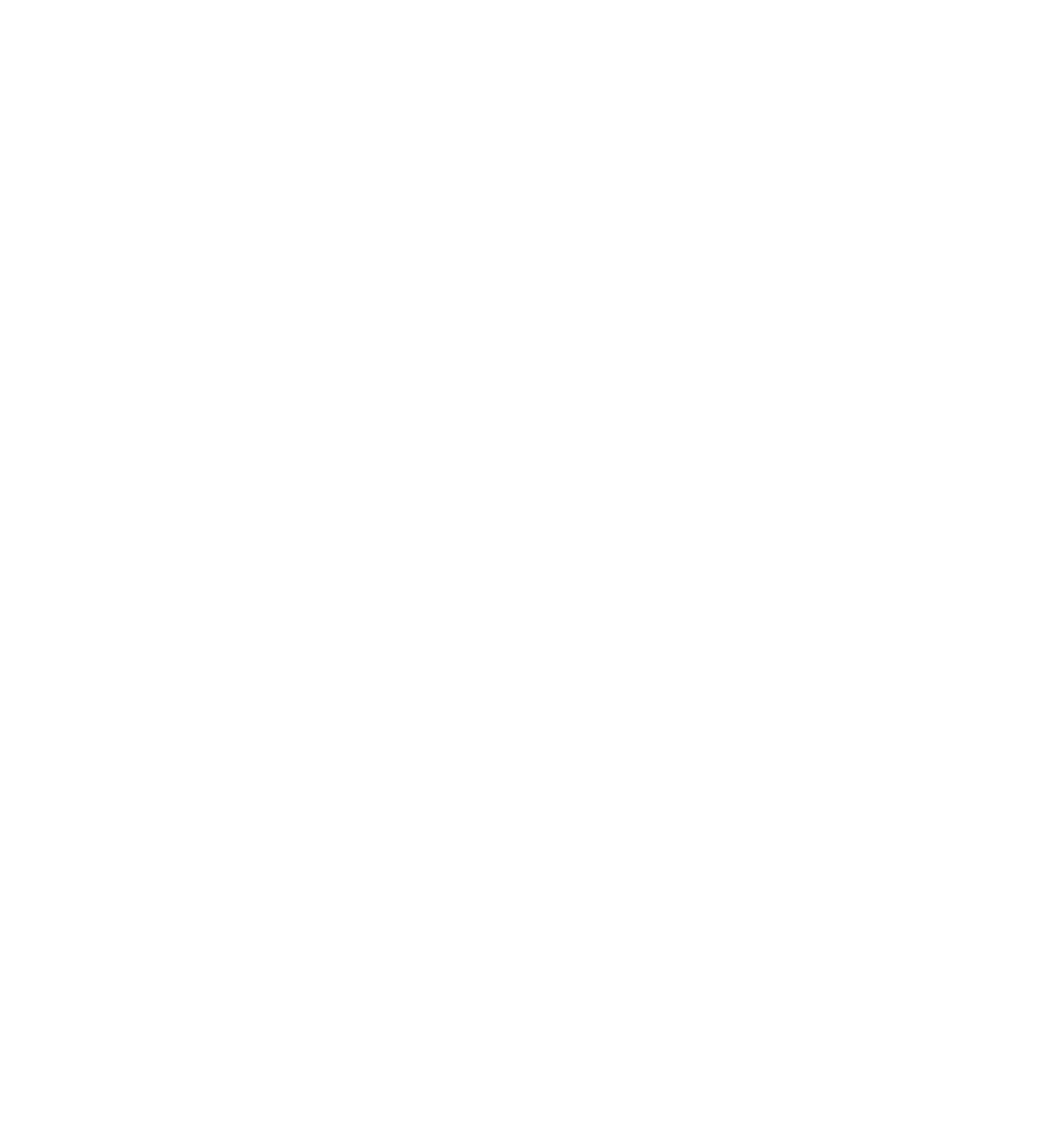
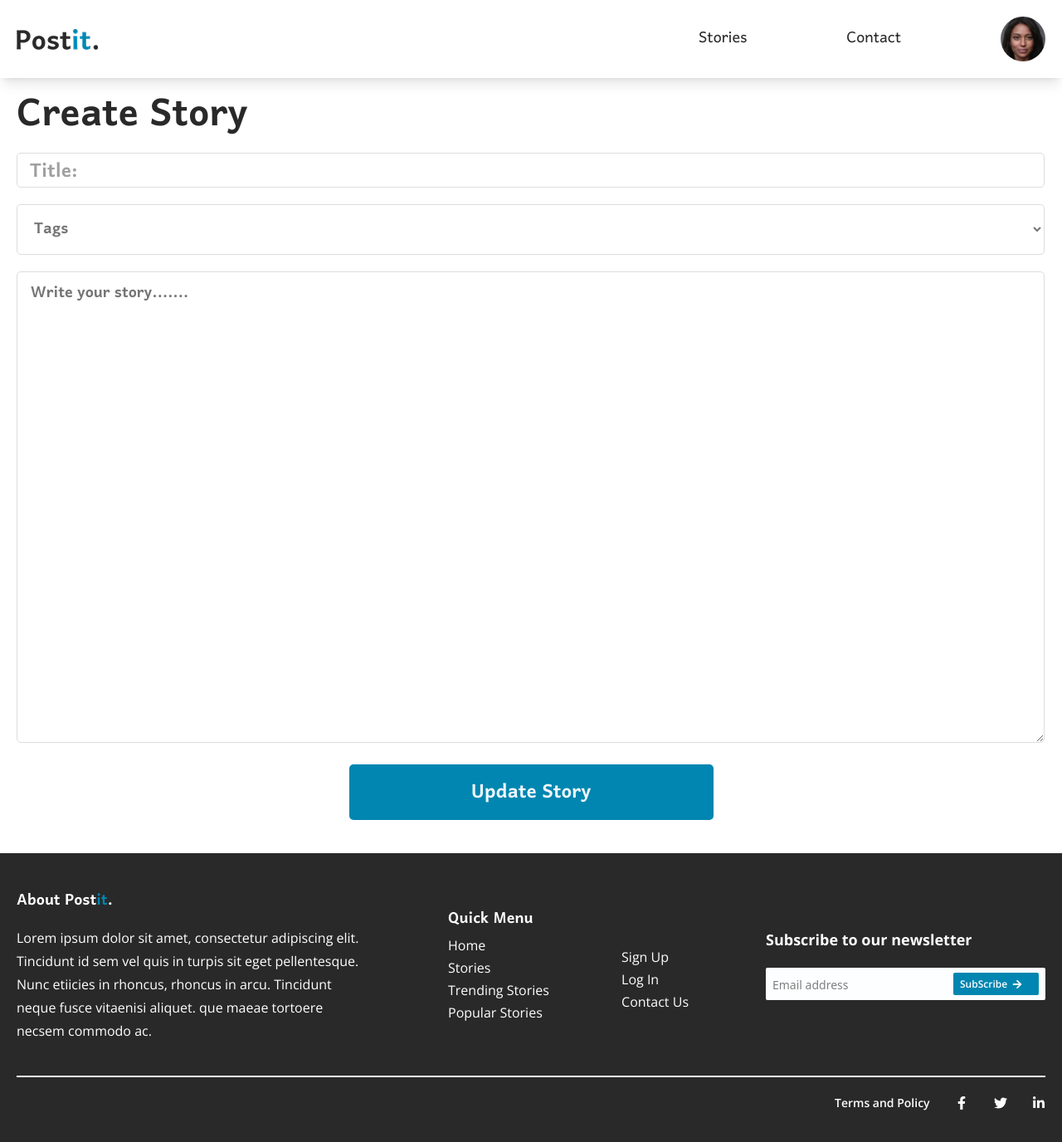
Before and after one commit to YounQsheyex/PostIt-Front-End, a React (Vite) app: page /update-story in a window 1280 px wide. Before the commit this address had no page. Shown: the top 1376 px of the page at 83% size. Before the commit the page ends 800 px from the top, so only its background shows below. Built offline with nearby package versions, Linux system fonts and the light colour scheme.

Commit message:
feat:added create and update page

```diff
--- a/index.html
+++ b/index.html
@@ -4,7 +4,7 @@
     <meta charset="UTF-8" />
     <link rel="icon" type="image/svg+xml" href="./src/assets/Postit.png"/>
     <meta name="viewport" content="width=device-width, initial-scale=1.0" />
-    <title>Postit</title>
+    <title>PostIt</title>
   </head>
   <body>
     <div id="root"></div>
--- a/src/App.jsx
+++ b/src/App.jsx
@@ -4,6 +4,8 @@ import HomePage from "./pages/HomePage";
 import SignIn from "./pages/SignIn";
 import SignUp from "./pages/SignUp";
 import WelcomePage from "./pages/WelcomePage";
+import CreateStory from "./pages/CreateStory";
+import UpdateStory from "./pages/UpdateStory";
 
 function App() {
   return (
@@ -14,6 +16,8 @@ function App() {
           <Route path="/sign-up" element={<SignUp />} />
           <Route path="/sign-in" element={<SignIn />} />
           <Route path="/welcome" element={<WelcomePage />} />
+          <Route path="/create-story" element={<CreateStory />} />
+          <Route path="/update-story" element={<UpdateStory />} />
         </Routes>
       </Router>
     </>
--- /dev/null
+++ b/src/components/CreateStoryForm.jsx
@@ -0,0 +1,67 @@
+import React from "react";
+import { useState } from "react";
+import { LiaEditSolid } from "react-icons/lia";
+
+const CreateStory = () => {
+  const [options, setOptions] = useState("");
+
+  const handleValue = (e) => {
+    setOptions(e.target.value);
+  };
+  return (
+    <div className="w-sm lg:w-[1240px] mx-auto p-5 lg:p-0">
+      <h1 className="w-[292px] font-[harmattan] font-[700] text-[40px] lg:text-[60px] text-[#292929]">
+        Create Story
+      </h1>
+      <form>
+        <div>
+          <label htmlFor="title" className="w-[20px] h-[18px] text-[#757575]">
+            <LiaEditSolid />
+          </label>
+          <input
+            type="text"
+            id="title"
+            placeholder="Title"
+            className="w-full lg:w-[1239px] rounded-[5px] border-[1px] border-[#dddddd] lg:placeholder:text-[24px] placeholder:font-[700] placeholder:font-[harmattan] placeholder:text-[#757575] px-4 py-2 focus:outline-none"
+          />
+        </div>
+        <div className="my-5">
+          <label htmlFor="tags" className="w-[20px] h-[18px] text-[#757575]">
+            <LiaEditSolid />
+          </label>
+          <select
+            id="tags"
+            value={options}
+            onChange={handleValue}
+            className={`w-full lg:w-[1239px] rounded-[5px] border-[1px] border-[#dddddd] placeholder:text-[24px] placeholder:font-[700] placeholder:font-[harmattan] placeholder:text-[#757575] px-4 py-2 focus:outline-none ${options==''? 'text-[#757575] font-[700] font-[harmattan] text-[24px]': 'text-[#292929]'}`}
+          >
+            <option value={""} disabled>
+              Tags
+            </option>
+            <option value={"technology"}>Technology</option>
+            <option value={"nature"}>Nature</option>
+            <option value={"lifestyle"}>Lifestyle</option>
+            <option value={"sports"}>Sports</option>
+          </select>
+        </div>
+        <div>
+          <label htmlFor="story" className="w-[20px] h-[18px] text-[#757575]">
+            <LiaEditSolid />
+          </label>
+          <textarea
+            id="story"
+            placeholder="Write your story......."
+            className="w-full lg:w-[1239px] h-[568px] rounded-[5px] border-[1px] border-[#dddddd] placeholder:text-[24px] placeholder:font-[700] placeholder:font-[harmattan] placeholder:text-[#757575] px-4 py-2 focus:outline-none"
+          ></textarea>
+        </div>
+        <div className="mt-5 flex items-center justify-center">
+          <button className="w-full lg:w-[439px] h-[67px] rounded-[5px] bg-[#0086b0] text-[#f0f8ff] font-[700] font-[harmattan] text-[30px] cursor-pointer">
+            Publish Story
+          </button>
+        </div>
+      </form>
+    </div>
+  );
+};
+
+export default CreateStory;
--- a/src/components/Footer.jsx
+++ b/src/components/Footer.jsx
@@ -45,10 +45,15 @@ const Footer = () => {
             </h1>
             <div className="relative">
               <input
+                id="subscribe"
                 type="text"
-                className="relative w-[300px] lg:w-[337px] h-[39px] rounded-[2px] bg-[#fdfeff]"
+                placeholder="Email address"
+                className="relative w-[300px] lg:w-[337px] h-[39px] rounded-[2px] bg-[#fdfeff] placeholder:text-[#7e7f7f] placeholder:text-[14px] px-2"
               />
-              <button className="flex items-center gap-1.5 p-2 w-[103px] h-[27px] bg-[#0086b0] text-[12px] text-[#fdfeff] font-[600] font-[Open_Sans] rounded-[2px] absolute right-12 lg:right-2 top-1.5">
+              <button
+                id="subscribe"
+                className="flex items-center gap-1.5 p-2 w-[103px] h-[27px] bg-[#0086b0] text-[12px] text-[#fdfeff] font-[600] font-[Open_Sans] rounded-[2px] absolute right-12 lg:right-2 top-1.5"
+              >
                 SubScribe
                 <FaArrowRight />
               </button>
--- /dev/null
+++ b/src/components/UpdateStoryForm.jsx
@@ -0,0 +1,74 @@
+import React from "react";
+import { useState } from "react";
+
+const UpdateStoryForm = () => {
+  const [options, setOptions] = useState("");
+
+  const handleValue = (e) => {
+    setOptions(e.target.value);
+  };
+  return (
+    <div className="w-sm lg:w-[1240px] mx-auto p-5 lg:p-0">
+      <h1 className="w-[292px] font-[harmattan] font-[700] text-[40px] lg:text-[60px] text-[#292929]">
+        Create Story
+      </h1>
+      <form>
+        <div className="relative">
+          <input
+            type="text"
+            id="title"
+            className="w-full lg:w-[1239px] rounded-[5px] border-[1px] border-[#dddddd] lg:placeholder:text-[24px] placeholder:font-[700] placeholder:font-[harmattan] placeholder:text-[#757575] px-15 lg:px-20 py-2 focus:outline-none"
+          />
+          <label
+            htmlFor="title"
+            className="absolute left-4 top-2 lg:top-0 text-[#a1a0a0] text-[20px] lg:text-[30px] font-[700] font-[harmattan]"
+          >
+            Title:
+          </label>
+        </div>
+        <div className="my-5">
+          <label
+            htmlFor="tags"
+            className="w-[20px] h-[18px] text-[#757575]"
+          ></label>
+          <select
+            id="tags"
+            value={options}
+            onChange={handleValue}
+            className={`w-full lg:w-[1239px] rounded-[5px] border-[1px] border-[#dddddd] placeholder:text-[24px] placeholder:font-[700] placeholder:font-[harmattan] placeholder:text-[#757575] px-4 py-2 focus:outline-none ${
+              options == ""
+                ? "text-[#757575] font-[700] font-[harmattan] text-[24px]"
+                : "text-[#292929]"
+            }`}
+          >
+            <option value={""} disabled>
+              Tags
+            </option>
+            <option value={"technology"}>Technology</option>
+            <option value={"nature"}>Nature</option>
+            <option value={"lifestyle"}>Lifestyle</option>
+            <option value={"sports"}>Sports</option>
+          </select>
+        </div>
+        <div>
+          <label
+            htmlFor="story"
+            className="w-[20px] h-[18px] text-[#757575]"
+          ></label>
+          <textarea
+            id="story"
+            placeholder="Write your story......."
+            className="w-full lg:w-[1239px] h-[568px] rounded-[5px] border-[1px] border-[#dddddd] placeholder:text-[24px] placeholder:font-[700] placeholder:font-[harmattan] placeholder:text-[#757575] px-4 py-2 focus:outline-none"
+          ></textarea>
+        </div>
+        <div className="mt-5 flex items-center justify-center">
+          <button className="w-full lg:w-[439px] h-[67px] rounded-[5px] bg-[#0086b0] text-[#f0f8ff] font-[700] font-[harmattan] text-[30px] cursor-pointer">
+            Update Story
+          </button>
+        </div>
+      </form>
+    </div>
+  );
+};
+
+export default UpdateStoryForm;
--- /dev/null
+++ b/src/pages/CreateStory.jsx
@@ -0,0 +1,16 @@
+import React from "react";
+import NavLoggedIn from "../components/NavLoggedIn";
+import CreateStoryForm from "../components/CreateStoryForm";
+import Footer from "../components/Footer";
+
+const CreateStory = () => {
+  return (
+    <div>
+      <NavLoggedIn />
+      <CreateStoryForm />
+      <Footer />
+    </div>
+  );
+};
+
+export default CreateStory;
--- /dev/null
+++ b/src/pages/UpdateStory.jsx
@@ -0,0 +1,16 @@
+import React from "react";
+import NavLoggedIn from "../components/NavLoggedIn";
+import UpdateStoryForm from "../components/UpdateStoryForm";
+import Footer from "../components/Footer";
+
+const UpdateStory = () => {
+  return (
+    <div>
+      <NavLoggedIn />
+      <UpdateStoryForm />
+      <Footer />
+    </div>
+  );
+};
+
+export default UpdateStory;
```
